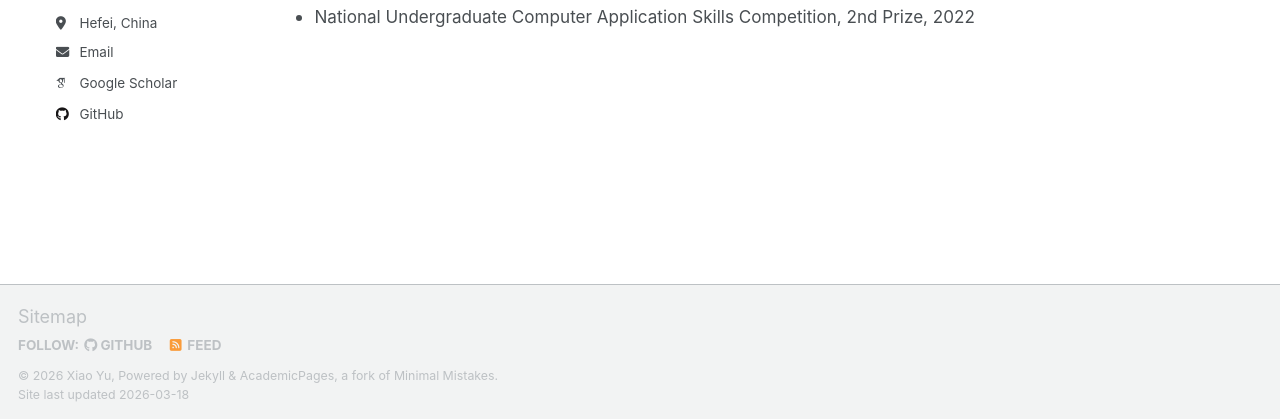
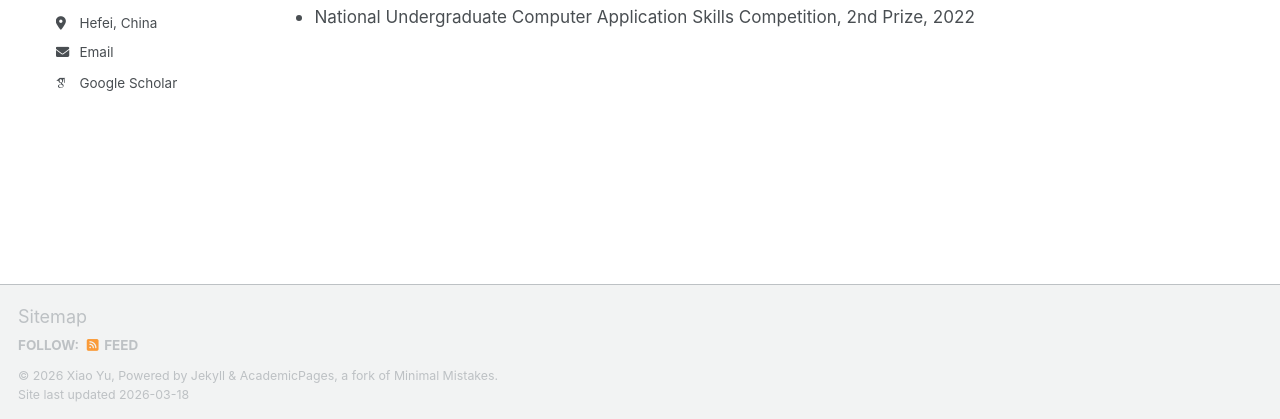
Before and after one commit to xiaoyu-1217/xiaoyu-1217.github.io, a Jekyll site: the page built from _pages/about.md, in a window 1280 px wide and 900 px high, scrolled down 2009 px. Shown: the part 478-897 px from the top of the window. Built offline with Jekyll 4.4.1, drawn with Linux system fonts in a browser that asks for light colours; some web fonts are replaced; a script that is not in the unit is left out.

Commit message:
Update _config.yml

```diff
--- a/_config.yml
+++ b/_config.yml
@@ -46,7 +46,6 @@ author:
   bitbucket        : # Username - Update with your username on the site
   codepen          : # Username
   dribbble         : # Username
-  github           : "https://xiaoyu-1217.github.io/"
   kaggle           : # Username
   stackoverflow    : # User number or user number and name (i.e., use "1" or "1/jeff-atwood")
 
```
